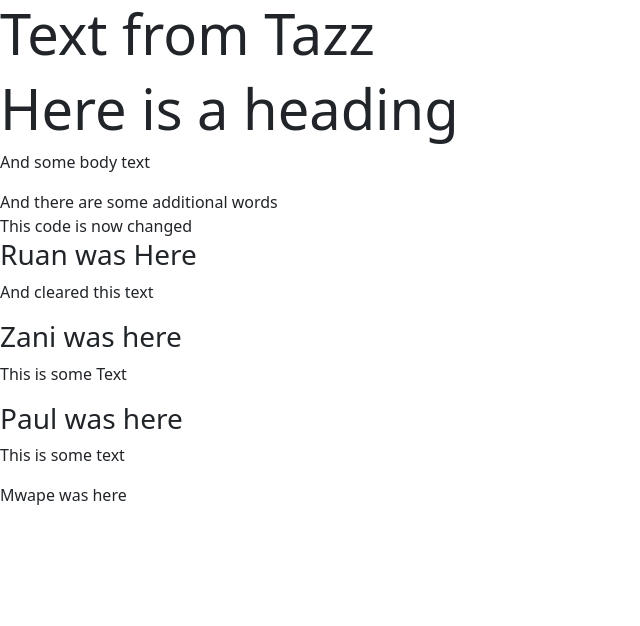
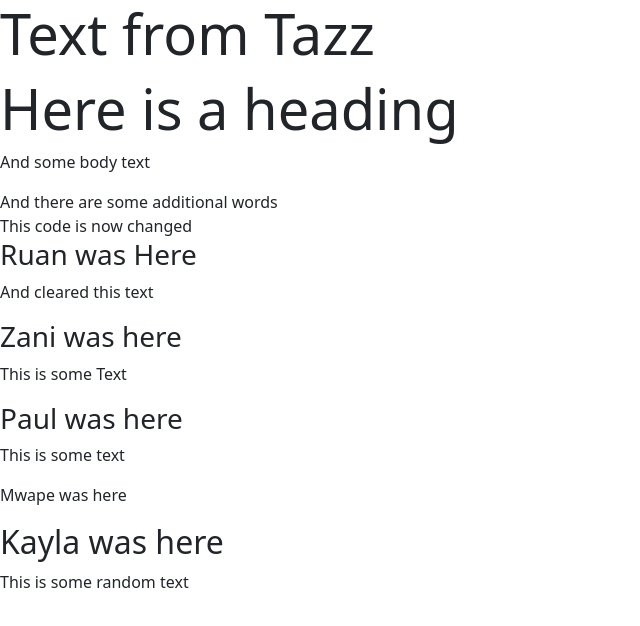
Before and after one commit to paulowi/DV100_T4_ClassProject_CocktailGuide, a plain HTML site: page index.html in a window 1280 px wide. Shown: the whole page, without its empty margins (0-640 px from the left). Drawn offline with nearby package versions, Linux system fonts and the light colour scheme.

Commit message:
add random text

```diff
--- a/index.html
+++ b/index.html
@@ -34,6 +34,9 @@
     <div>
       <p>Mwape was here</p>
     </div>
+
+    <h2>Kayla was here</h2>
+    <p>This is some random text</p>
     <!-- ------------------------------------------------------------------------------------------------ -->
     <!-- Nav Bar -->
 
```
